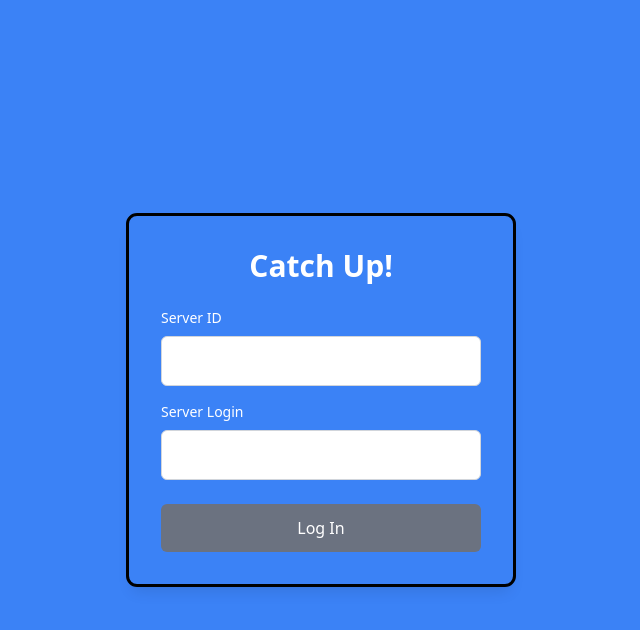
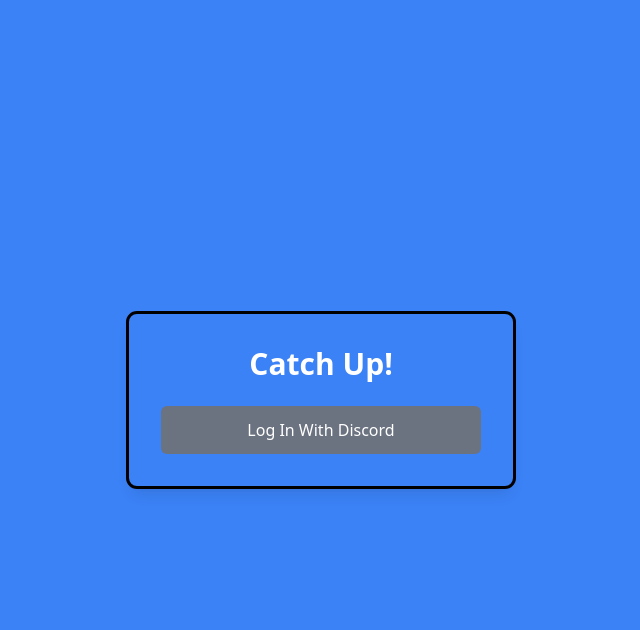
Before and after one commit to yearlongmason/Catch-Up, a Django app: page / in a window 1280 px wide. Shown: the top 630 px of the page, without its empty margins (319-959 px from the left). Run offline with Django 5.2, Linux system fonts and the light colour scheme; some libraries are stand-ins or nearby versions.

Commit message:
more discord auth stuff

```diff
--- a/catchup/app/templates/landing.html
+++ b/catchup/app/templates/landing.html
@@ -11,25 +11,10 @@
     <div class="bg-blue-500 p-8 rounded-lg shadow-lg w-96 outline">
         <h2 class="text-3xl font-bold text-center mb-6 text-white">Catch Up!</h2>
 
-        <form action="#" method="POST">
-            <!-- Email Input -->
-            <div class="mb-4">
-                <label for="serverID" class="block text-sm font-medium text-white">Server ID</label>
-                <input type="serverID" id="serverID" name="serverID" required class="w-full p-3 mt-2 border border-gray-300 rounded-md focus:outline-none focus:ring-2 focus:ring-blue-500 focus:border-transparent">
-            </div>
-
-            <!-- Password Input -->
-            <div class="mb-6">
-                <label for="serverLogin" class="block text-sm font-medium text-white">Server Login</label>
-                <input type="serverLogin" id="serverLogin" name="serverLogin" required class="w-full p-3 mt-2 border border-gray-300 rounded-md focus:outline-none focus:ring-2 focus:ring-blue-500 focus:border-transparent">
-            </div>
-
             <!-- Submit Button -->
-            <button type="submit" class="w-full p-3 bg-gray-500 text-white rounded-md hover:bg-blue-600 focus:outline-none focus:ring-2 focus:ring-blue-500 focus:ring-opacity-50">
-                <a href="roster">Log In</a>
+            <button class="w-full p-3 bg-gray-500 text-white rounded-md hover:bg-blue-600 focus:outline-none focus:ring-2 focus:ring-blue-500 focus:ring-opacity-50">
+                <a href="discord_login">Log In With Discord</a>
             </button>
-
-        </form>
     </div>
 
 </body>
--- a/catchup/app/urls.py
+++ b/catchup/app/urls.py
@@ -4,5 +4,6 @@ from . import views
 urlpatterns  = [
     path("", views.landing, name="home"),
     path("roster/",views.roster,name="roster"),
-    path("discord_login/",views.discord_login,name="discord_login")
+    path("discord_login/",views.discord_login,name="discord_login"),
+    path('discord_login/redirect/', views.discord_login_redirect, name="discord_login_redirect")
 ]
--- a/catchup/app/views.py
+++ b/catchup/app/views.py
@@ -1,5 +1,11 @@
 from django.shortcuts import render, HttpResponse, redirect
 from django.http import JsonResponse
+import requests
+import dotenv
+import os
+
+
+dotenv.load_dotenv()
 
 
 auth_url_discord = "https://discord.com/oauth2/authorize?client_id=1302647415802826855&response_type=code&redirect_uri=http%3A%2F%2F127.0.0.1%3A8000%2Fdiscord_login%2Fredirect&scope=guilds+identify"
@@ -15,3 +21,31 @@ def  roster(request):
 
 def discord_login(request):
     return redirect(auth_url_discord)
+
+def discord_login_redirect(request):
+    code = request.GET.get("code")
+    user = exchange_code(code=code)
+    return JsonResponse({"user" : user})
+
+def exchange_code(code):
+    # ask the discord api for some user info using the acces token we got from the user
+    data = {
+        "client_id" :  os.getenv('APPLICATION_ID'),
+        "client_secret" : os.getenv('CLIENT_SECRET'),
+        "grant_type" : "authorization_code",
+        "code" : code,
+        "redirect_uri" : "http://127.0.0.1:8000/discord_login/redirect",
+        "scope" : "identify guilds"
+    }
+    headers = {
+        'Content-Type' : 'application/x-www-form-urlencoded'
+    }
+    response = requests.post("https://discord.com/api/oauth2/token", data=data, headers=headers)
+    credentials = response.json()
+    print(credentials)
+    access_token = credentials["access_token"]
+    response = requests.get("https://discord.com/api/v6/users/@me", headers={
+        'Authorization' : 'Bearer %s' % access_token
+    })
+    user = response.json()
+    return user
```
Also changed, not shown: catchup/catchup/settings.py (+8 -4 lines).
